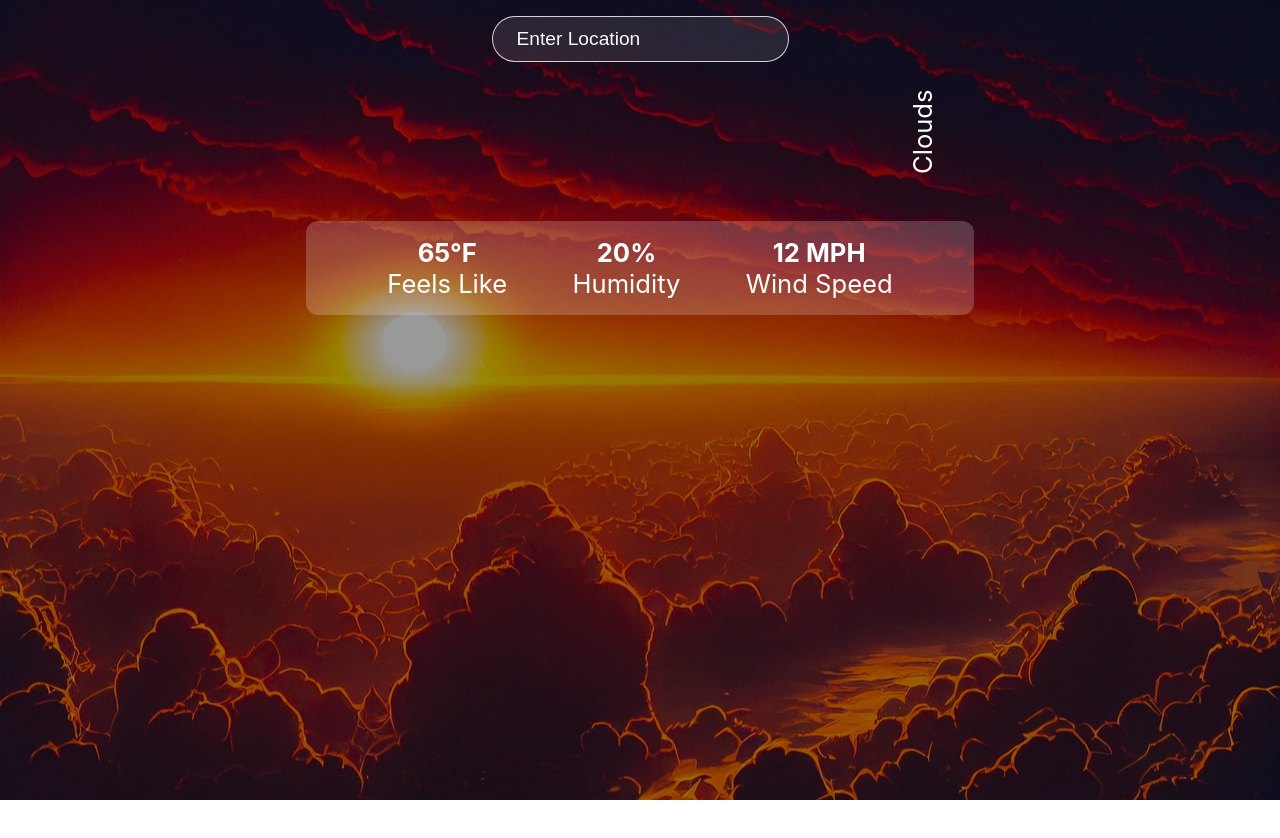
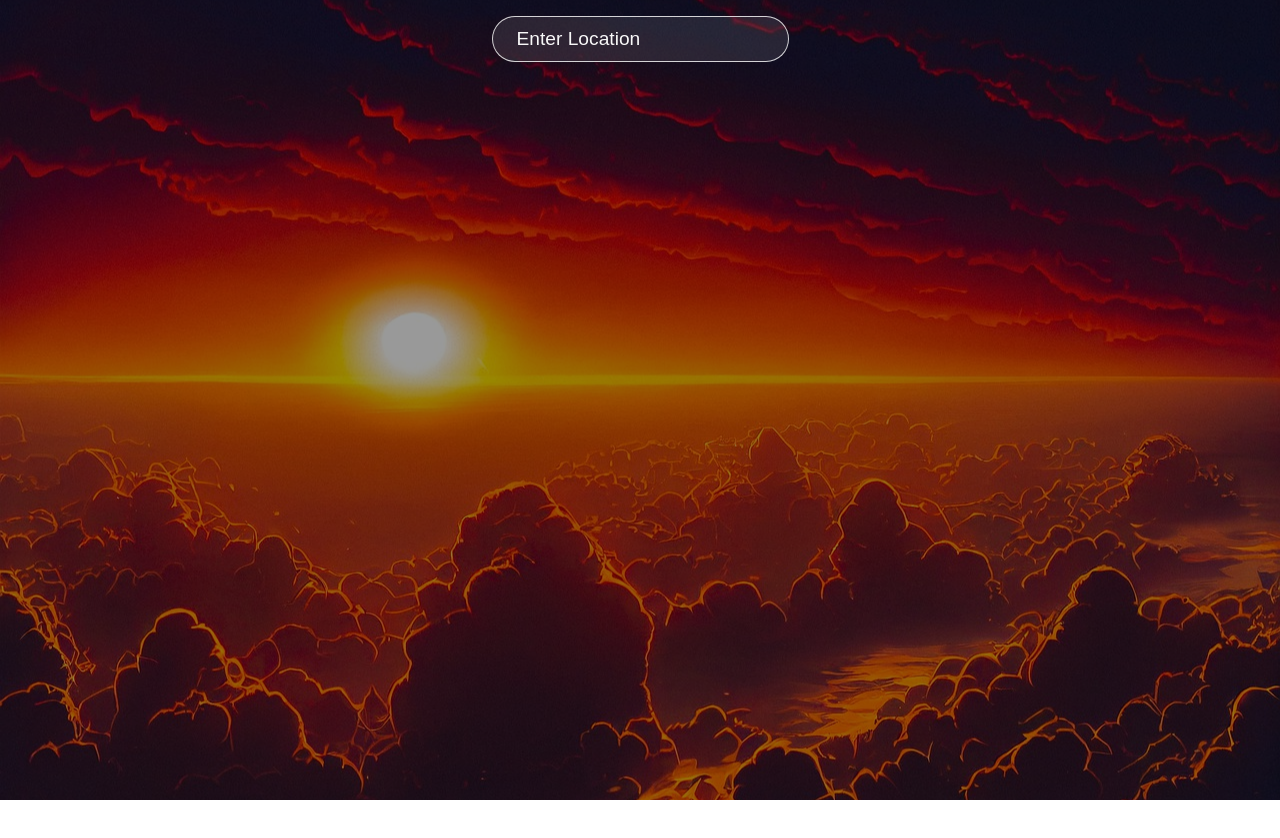
Before and after one commit to Ryan-Krohne/weather-app-react, a React (Create React App) app: page / in a window 1280 px wide. Shown: the top 838 px of the page. Built offline with nearby package versions, Linux system fonts and the light colour scheme; the HTML template or start-up script is replaced by a standard one.

Commit message:
basic functionality is complete

```diff
--- a/src/App.js
+++ b/src/App.js
@@ -2,14 +2,14 @@ import React, { useState } from 'react'
 import axios from "axios";
 
 function App() {
-  const [data, setData] = useState ({})
+  const [data, setData] = useState({})
   const [location, setLocation] = useState('')
 
-  const url = `https://api.openweathermap.org/data/2.5/weather?q=${location}&appid=ce4da213d164a438a2ecb96131b897a3`
+  const url = `https://api.openweathermap.org/data/2.5/weather?q=${location}&units=imperial&appid=ce4da213d164a438a2ecb96131b897a3`
 
-  const searchLocation = (event) =>{
+  const searchLocation = (event) => {
     if (event.key === 'Enter') {
-      axios.get(url).then((response) =>{
+      axios.get(url).then((response) => {
         setData(response.data)
         console.log(response.data)
       })
@@ -21,7 +21,7 @@ function App() {
     <div className="app">
       <div className="search">
         <input
-        value = {location}
+          value={location}
           onChange={event => setLocation(event.target.value)}
           onKeyPress={searchLocation}
           placeholder='Enter Location'
@@ -33,27 +33,31 @@ function App() {
             <p>{data.name}</p>
           </div>
           <div className="temp">
-            {data.main ? <h1>{data.main.temp}°F</h1> : null}
+            {data.main ? <h1>{data.main.temp.toFixed()}°F</h1> : null}
           </div>
           <div className="description">
             {data.weather ? <p>{data.weather[0].main}</p> : null}
-            <p>Clouds</p>
           </div>
+
+
+          {data.name != undefined &&
             <div className="bottom">
               <div className="feels">
-              <p className='bold'>65°F</p>
+                {data.main ? <p className='bold'>{data.main.feels_like.toFixed()}°F</p> : null}
                 <p>Feels Like</p>
-
               </div>
               <div className="humidity">
-              <p className='bold'>20%</p>
+                {data.main ? <p className='bold'>{data.main.feels_like.toFixed()}%</p> : null}
                 <p>Humidity</p>
               </div>
               <div className="wind">
-              <p className='bold'>12 MPH</p>
+                {data.wind ? <p className='bold'>{data.wind.speed.toFixed()}MPH</p> : null}
                 <p>Wind Speed</p>
               </div>
             </div>
+          }
+
+
         </div>
       </div>
     </div>
```
Lines whose indentation alone changed are shown as unchanged.
